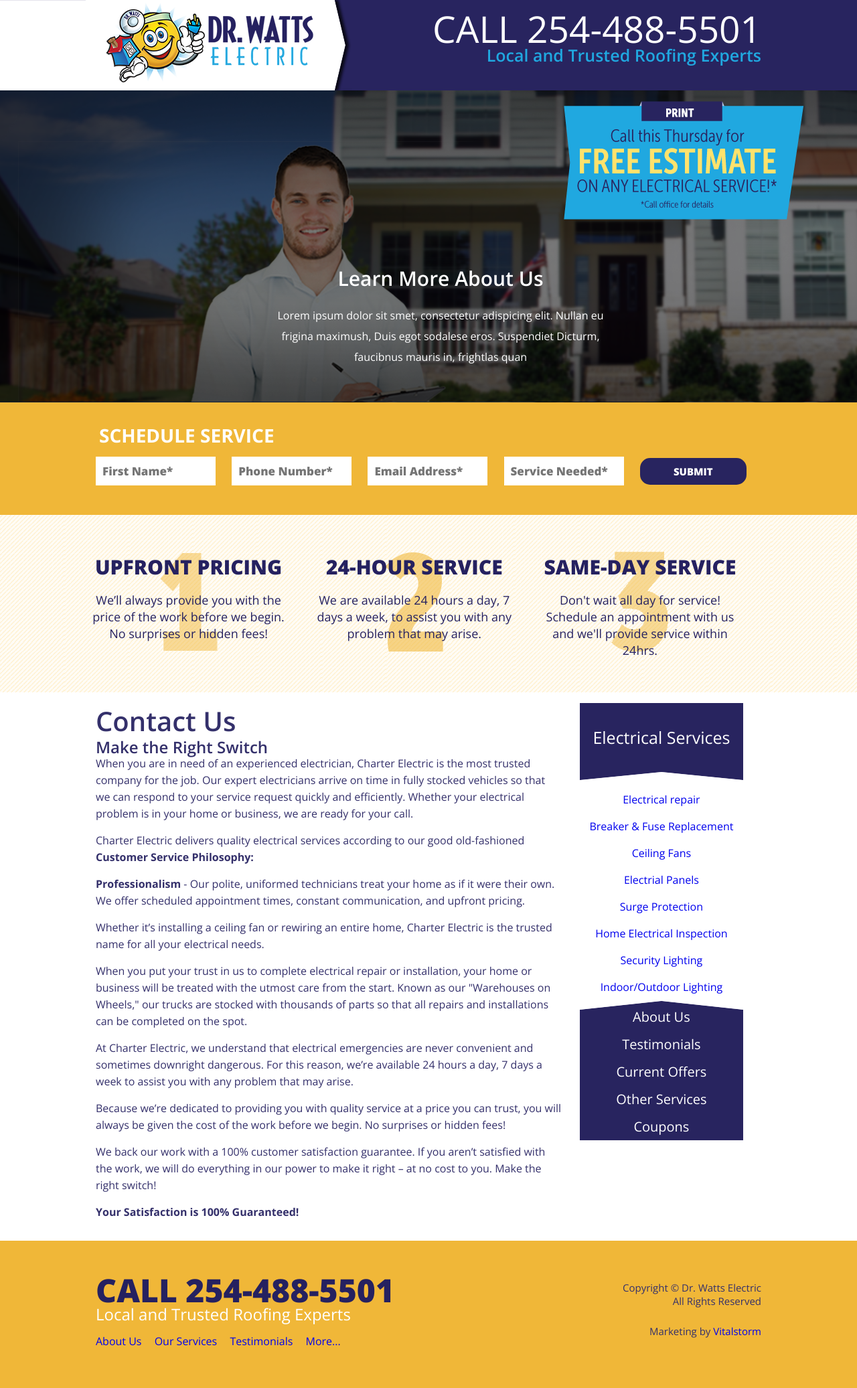
After one commit to vs-user2015/Landing_Page_Version_3.0, a PHP site: page /contact-us.php in a window 1280 px wide. The commit adds this page. Shown: the whole page at 67% size. Run offline with PHP 8.4, Linux system fonts and the light colour scheme; some libraries are stand-ins or nearby versions.

Commit message:
new changes

```diff
--- /dev/null
+++ b/contact-us.php
@@ -0,0 +1,21 @@
+<?php include "includes/header.inc.php" ; ?>
+
+	<div id="copy">
+		<h1>Contact Us</h1>
+		<h2>Make the Right Switch</h2>
+		<p>When you are in need of an experienced electrician, Charter Electric is the most trusted company for the job. Our expert electricians arrive on time in fully stocked vehicles so that we can respond to your service request quickly and efficiently. Whether your electrical problem is in your home or business, we are ready for your call.</p>
+		<p>Charter Electric delivers quality electrical services according to our good old-fashioned <span class="bold-text">Customer Service Philosophy:</span></p>
+		<p><span class="bold-text">Professionalism</span> - Our polite, uniformed technicians treat your home as if it were their own. We offer scheduled appointment times, constant communication, and upfront pricing.</p>
+		<p>Whether it’s installing a ceiling fan or rewiring an entire home, Charter Electric is the trusted name for all your electrical needs.</p>
+		<p>When you put your trust in us to complete electrical repair or installation, your home or business will be treated with the utmost care from the start. Known as our "Warehouses on Wheels," our trucks are stocked with thousands of parts so that all repairs and installations can be completed on the spot.</p>
+		<p>At Charter Electric, we understand that electrical emergencies are never convenient and sometimes downright dangerous. For this reason, we’re available 24 hours a day, 7 days a week to assist you with any problem that may arise.</p>
+		<p>Because we’re dedicated to providing you with quality service at a price you can trust, you will always be given the cost of the work before we begin. No surprises or hidden fees!</p>
+		<p>We back our work with a 100% customer satisfaction guarantee. If you aren’t satisfied with the work, we will do everything in our power to make it right – at no cost to you. Make the right switch!</p>
+		<p class="bold-text">Your Satisfaction is 100% Guaranteed!</p>
+	</div>
+	<!-- SIDE NAV -->
+	<?php include "includes/aside.inc.php" ; ?>
+
+	<div class="clear"></div>
+
+<?php include "includes/footer.inc.php" ; ?>
--- a/global/assets.php
+++ b/global/assets.php
@@ -102,8 +102,6 @@ class Phone{
 			return ("303-502-9112"); // Enter the number you want if you land on this page
 		}else if(in_array($title,$hvac)){
 			return ("303-578-4053");
-
-
 		}else if(in_array($title,$electrical)){
 			return ("303-835-3615");
 		}else{
--- a/includes/header.inc.php
+++ b/includes/header.inc.php
@@ -24,7 +24,7 @@
 						<a href="index.php">About Us</a>
 						<img src="images/sub_menu_button.png" class="sub-menu-mobile">
 						<ul class="sub-menu">
-							<li><a href="">Page 1</a></li>
+							<li><a href="contact-us.php">Page 1</a></li>
 							<li><a href="">Page 2</a></li>
 						</ul>
 					</li>
```
Also changed, not shown: .htaccess.
